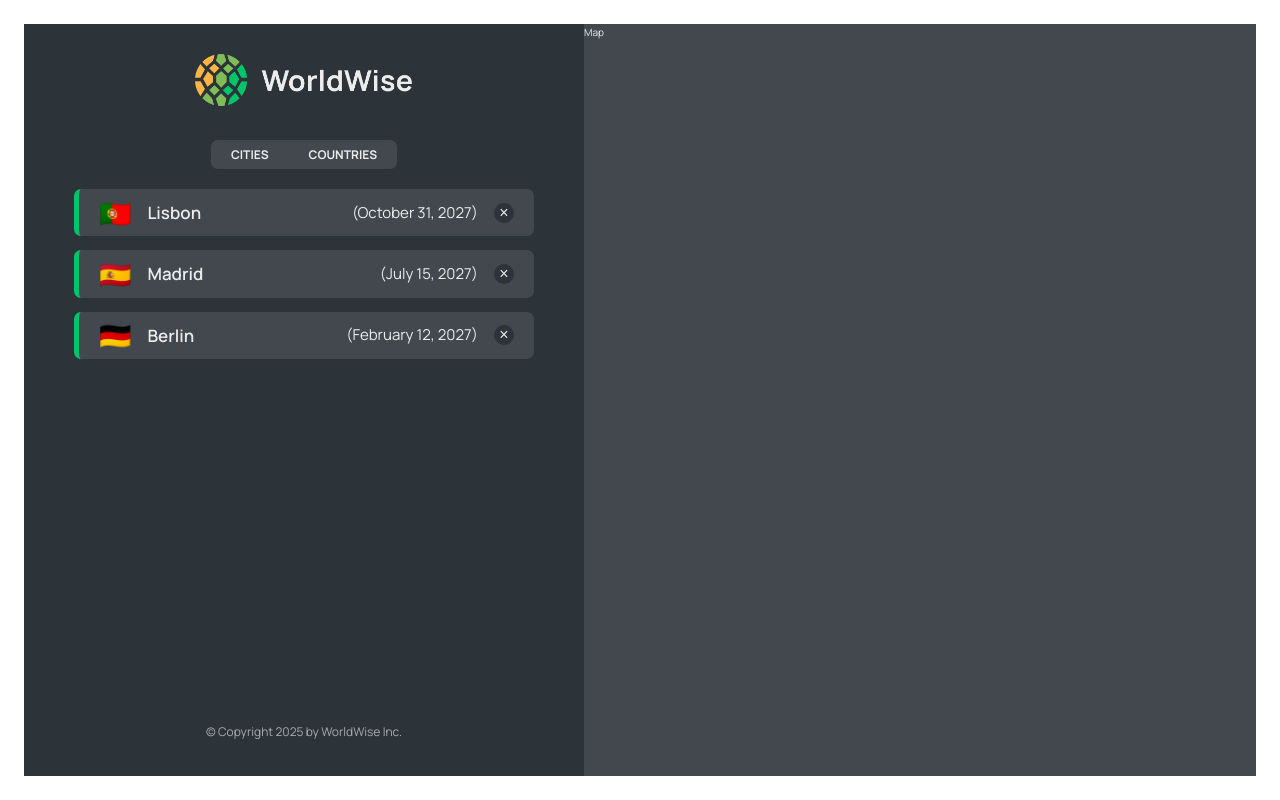
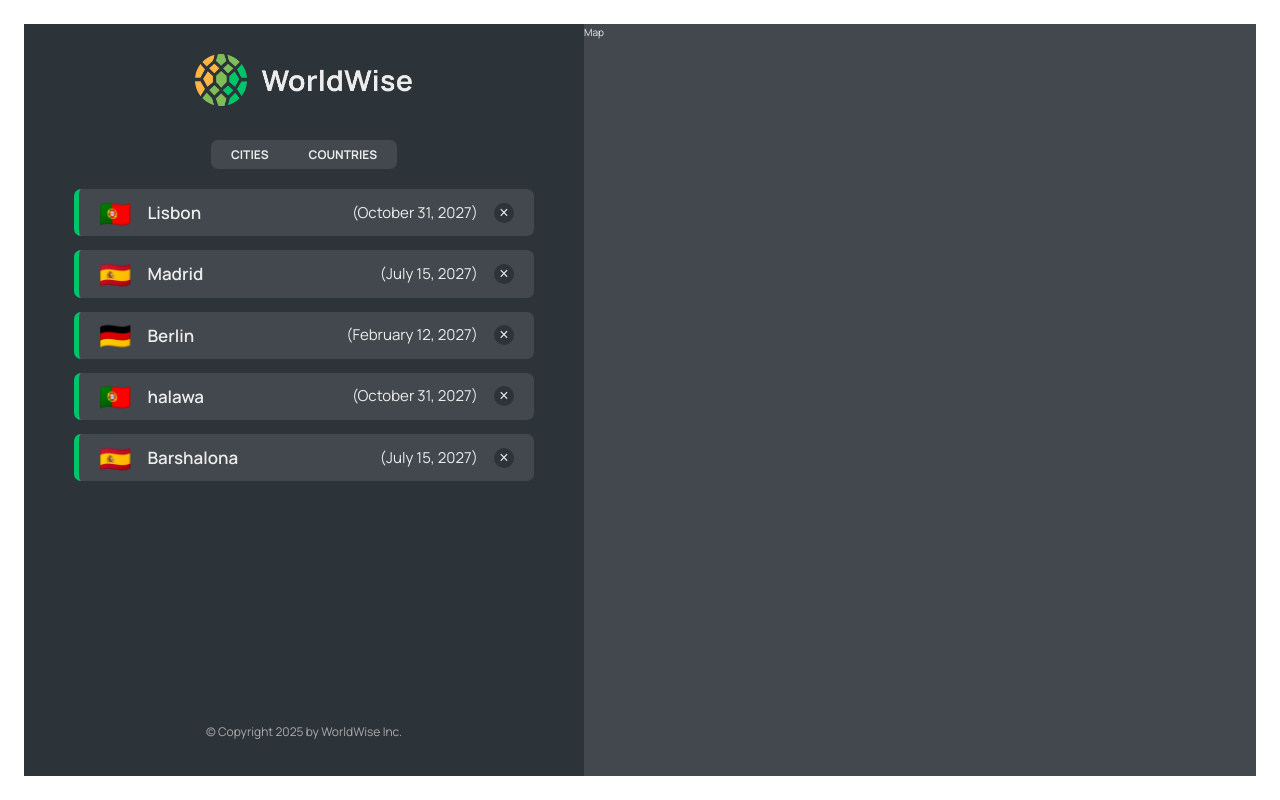
Before and after one commit to AbdalrahmanEmara/WorldWise, a React (Vite) app: page /app in a window 1280 px wide. Built offline with nearby package versions, Linux system fonts and the light colour scheme; data requests are answered from the project's data file.

Commit message:
Implementing the countries list

```diff
--- a/data/cities.json
+++ b/data/cities.json
@@ -35,6 +35,30 @@
         "lng": 13.376933665713324
       },
       "id": 98443197
+    },
+    {
+      "cityName": "halawa",
+      "country": "Portugal",
+      "emoji": "🇵🇹",
+      "date": "2027-10-31T15:59:59.138Z",
+      "notes": "My favorite city so far!",
+      "position": {
+        "lat": 38.727881642324164,
+        "lng": -9.140900099907554
+      },
+      "id": 739335325
+    },
+    {
+      "cityName": "Barshalona",
+      "country": "Spain",
+      "emoji": "🇪🇸",
+      "date": "2027-07-15T08:22:53.976Z",
+      "notes": "",
+      "position": {
+        "lat": 40.46635901755316,
+        "lng": -3.7133789062500004
+      },
+      "id": 17800291
     }
   ]
 }
--- a/src/App.jsx
+++ b/src/App.jsx
@@ -7,6 +7,7 @@
 import PageNotFound from './pages/PageNotFound';
 import AppLayout from './pages/AppLayout';
 import CityList from './components/CityList';
+import CountryList from './components/CountryList';
 
 const BASE_URL = "http://localhost:9000";
 
@@ -41,7 +42,7 @@
         <Route path='app' element={<AppLayout />}>
           <Route index element={<CityList cities={cities} isLoading={isLoading} />} />
           <Route path='cities' element={<CityList cities={cities} isLoading={isLoading} />} />
-          <Route path='countries' element={<p>List of countries</p>} />
+          <Route path='countries' element={<CountryList cities={cities} isLoading={isLoading} />} />
           <Route path='form' element={<p>Form</p>} />
         </Route>
         <Route path='*' element={<PageNotFound />} />
--- /dev/null
+++ b/src/components/CountryList.jsx
@@ -0,0 +1,23 @@
+import React from 'react'
+import styles from './CountryList.module.css'
+import CountryItem from './CountryItem'
+import Spinner from './Spinner';
+import Message from './Message';
+
+export default function CountryList({ cities, isLoading }) {
+  if(isLoading) return <Spinner />;
+
+  if(!cities.length) return <Message message='Add your first city by clicking on a city on the map' />;
+
+  const countries = cities.reduce((arr, city) => {
+    if(!(arr.map(el=>el.country).includes(city.country)))
+      return [...arr, { country: city.country, emoji: city.emoji }];
+    else return arr;
+  }, []);
+
+  return (
+    <ul className={styles.countryList}>
+      {countries.map(country => <CountryItem country={country} />)}
+    </ul>
+  )
+}
```
